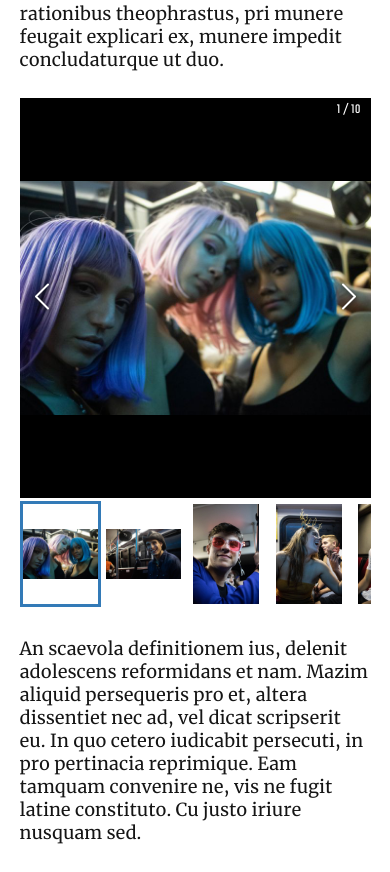
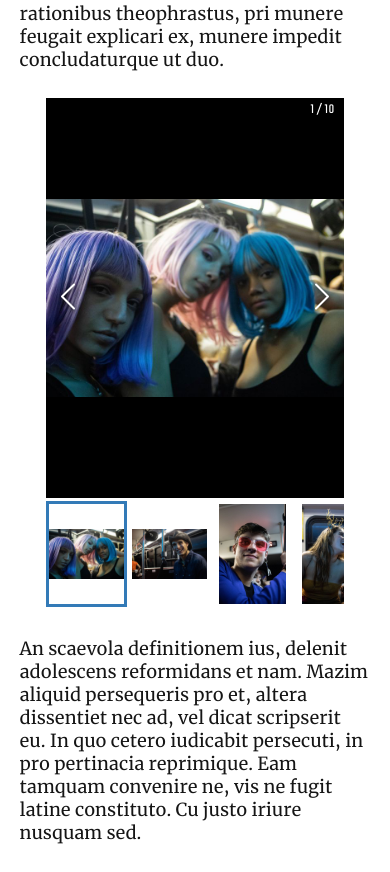
Before and after one commit to The-Diamondback-Lab/halloween-2019, a Next.js app: page / in a window 390 px wide. Shown: the part 1933-2805 px from the top of the page. Built offline with nearby package versions, Linux system fonts and the light colour scheme.

Commit message:
Added breakpoints for gallery, fixed breakpoints
Fixed breakpoints in main.css

```diff
--- a/components/Content.jsx
+++ b/components/Content.jsx
@@ -33,13 +33,17 @@
   }
 
   render() {
-    let imageGallery = (<ImageGallery
-      items={this.state.images}
-      lazyLoad={true}
-      showPlayButton={false}
-      showFullscreenButton={false}
-      showIndex={true}
-    />);
+    let imageGallery = (
+      <div class="gallery-wrapper">
+        <ImageGallery
+          items={this.state.images}
+          lazyLoad={true}
+          showPlayButton={false}
+          showFullscreenButton={false}
+          showIndex={true}
+        />
+      </div>
+    );
 
     let articleContent = this.state.paragraphs.map((para, idx) => (
       <p key={`content-paragraph-${idx}`} className='article-paragraph'>
--- a/styles/content.css
+++ b/styles/content.css
@@ -22,7 +22,30 @@
   margin: 1.5em 0;
 }
 
+@media screen and (max-width: 678px) {
+  .gallery-wrapper {
+    width: 100%;
+  }
+}
+
+@media screen and (max-width: 980px) {
+  .gallery-wrapper {
+    width: 85%;
+  }
+}
+
+@media screen and (min-width: 981px) {
+  .gallery-wrapper {
+    width: 583px;
+  }
+}
+
+.gallery-wrapper {
+  margin: 0 auto;
+}
+
 .image-gallery {
+  width: 100%;
   margin: 1.5em 0;
 }
 
--- a/styles/main.css
+++ b/styles/main.css
@@ -18,7 +18,7 @@
   }
 }
 
-@media screen and (min-width: 980px) {
+@media screen and (min-width: 981px) {
   html {
     font-size: 20px;
   }
```
